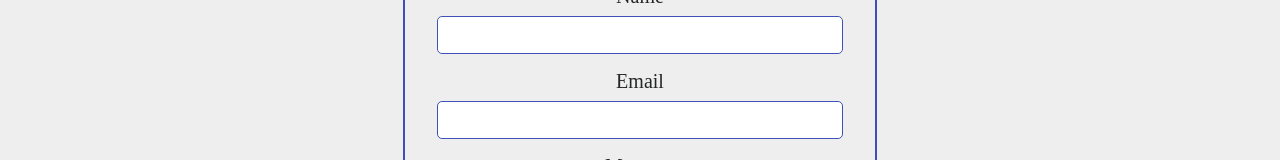
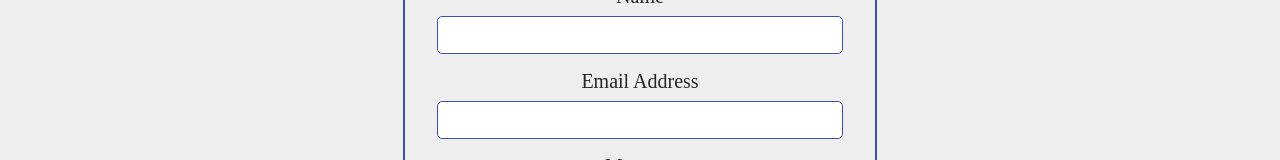
Before and after one commit to Donovanphenry/Donovanphenry, a React (Create React App) app: page /#/ in a window 1280 px wide. Shown: the part 1895-2055 px from the top of the page. Built offline with nearby package versions, Linux system fonts and the light colour scheme.

Commit message:
address of email

```diff
--- a/src/Home.js
+++ b/src/Home.js
@@ -743,7 +743,7 @@ function Home() {
           <label className = {classes.contactMeLabel}>Name</label>
           <input type="input" name="name_from" className = {classes.contactMeInput}/>
 
-          <label className = {classes.contactMeLabel}>Email</label>
+          <label className = {classes.contactMeLabel}>Email Address</label>
           <input type="email" name="email_from" className = {classes.contactMeInput}/>
 
           <label className = {classes.contactMeLabel}>Message</label>
```
Also changed, not shown: 6 other files (tests, documents, lock files or other folders).
